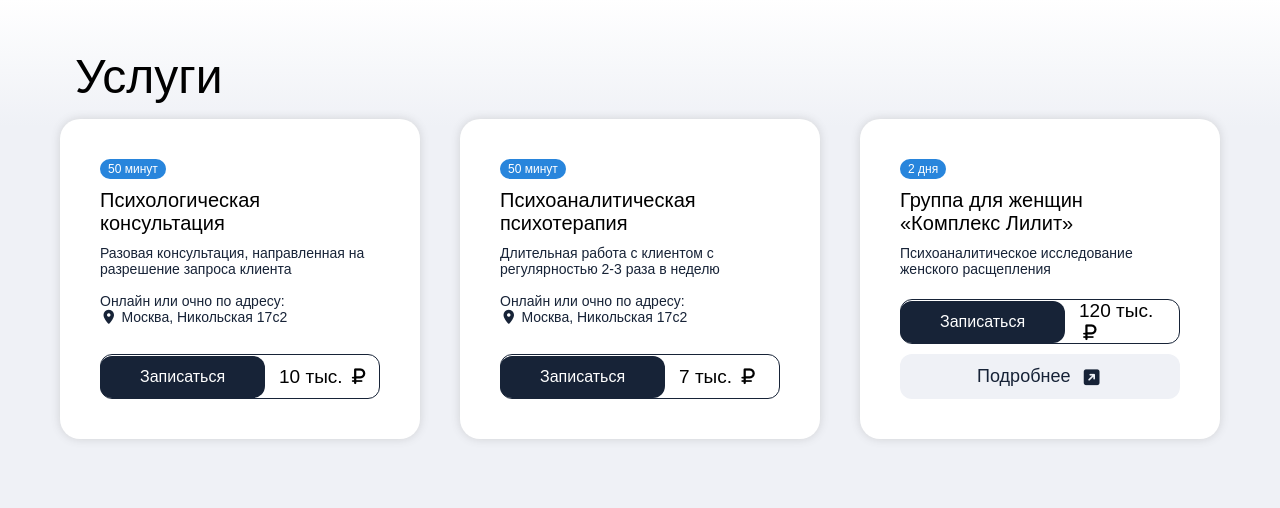
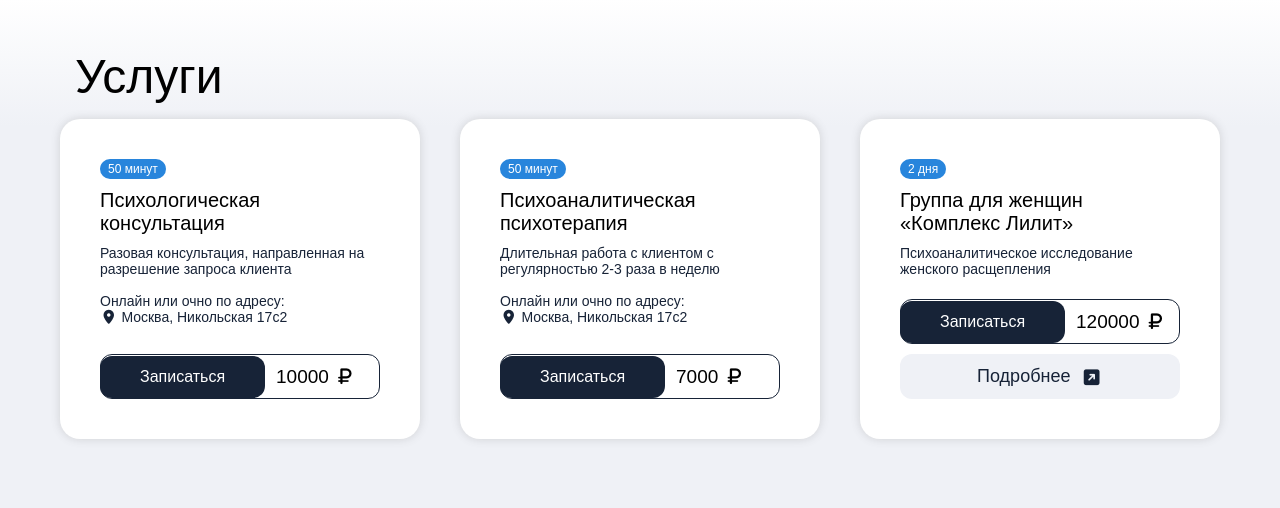
Before and after one commit to Nepike/work_postovalova, a Django app: page /home/ in a window 1280 px wide. Shown: the part 2376-2884 px from the top of the page. Run offline with Django 5.2, Linux system fonts and the light colour scheme; some libraries are stand-ins or nearby versions; some web fonts are replaced.

Commit message:
font fix

```diff
--- a/core/static/core/css/home.css
+++ b/core/static/core/css/home.css
@@ -586,7 +586,7 @@ body.no-scroll {
     display: flex;
     flex-wrap: nowrap;
     align-items: center;
-    gap: 15px;
+    gap: 12px;
 
     height: 45px;
 
--- a/core/templates/core/home.html
+++ b/core/templates/core/home.html
@@ -244,7 +244,7 @@
                             Онлайн или очно по адресу: <br><i class="fa-solid fa-location-dot"></i> Москва, Никольская 17с2</div>
 						<div class="service-main-block">
 							<a href="" class="service-main-button">Записаться</a>
-							<div class="service-main-text">10 тыс. <i class="fa-solid fa-ruble-sign"></i></div>
+							<div class="service-main-text">10000 <i class="fa-solid fa-ruble-sign"></i></div>
 						</div>
 					</div>
                     <div class="service-element">
@@ -254,7 +254,7 @@
                             <br><br>Онлайн или очно по адресу: <br><i class="fa-solid fa-location-dot"></i> Москва, Никольская 17с2</div>
 						<div class="service-main-block">
 							<a href="" class="service-main-button">Записаться</a>
-							<div class="service-main-text">7 тыс. <i class="fa-solid fa-ruble-sign"></i></div>
+							<div class="service-main-text">7000 <i class="fa-solid fa-ruble-sign"></i></div>
 						</div>
 					</div>
 
@@ -264,7 +264,7 @@
 						<div class="service-description">Психоаналитическое исследование женского расщепления</div>
 						<div class="service-main-block">
 							<a href="" class="service-main-button">Записаться</a>
-							<div class="service-main-text">120 тыс. <i class="fa-solid fa-ruble-sign"></i></div>
+							<div class="service-main-text">120000 <i class="fa-solid fa-ruble-sign"></i></div>
 						</div>
 						<a href="{% url 'groups' %}#group1" class="service-secondary-button">Подробнее <i class="fa-solid fa-square-arrow-up-right"></i></a>
 					</div>
```
